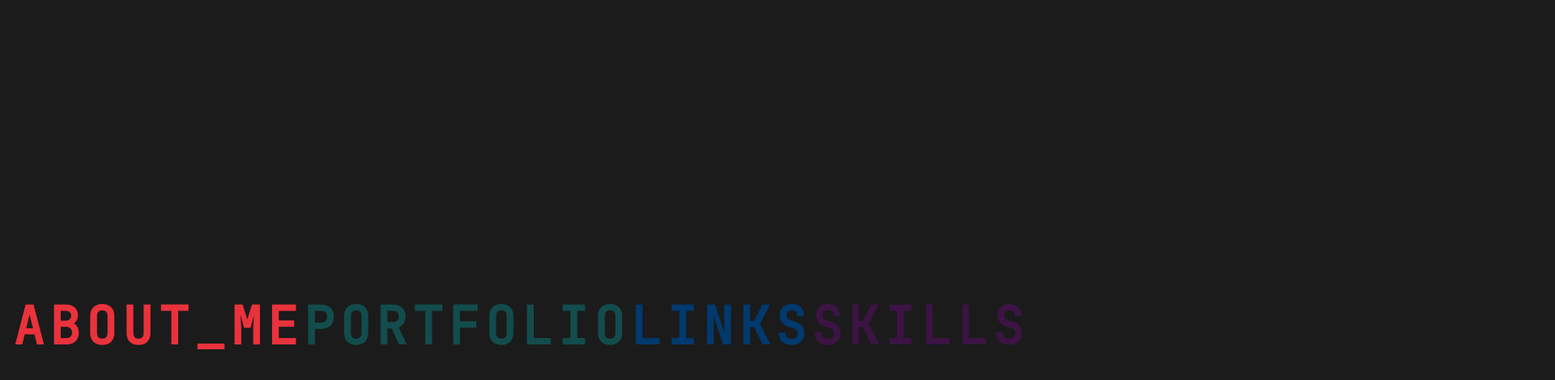
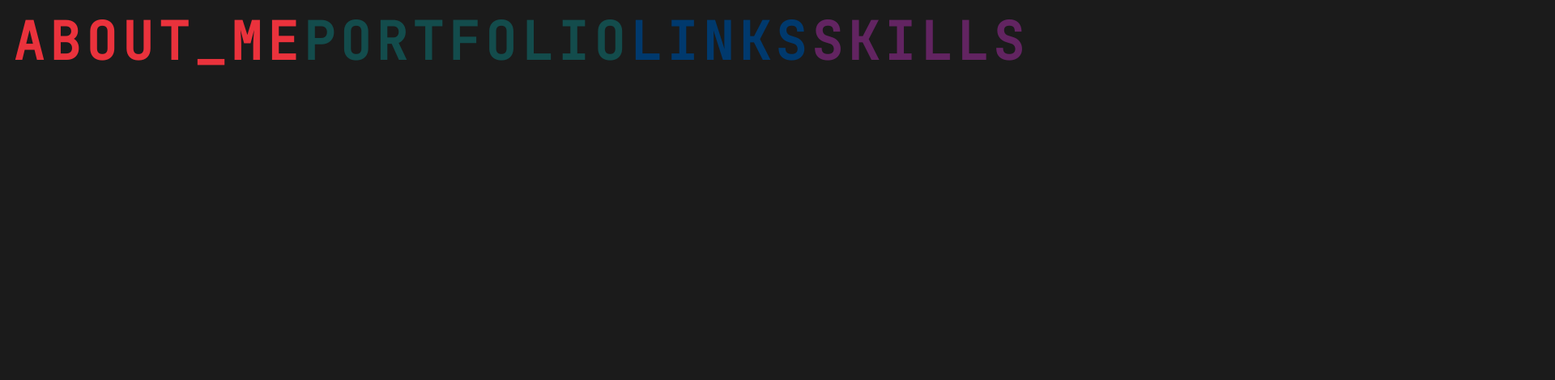
Before and after one commit to ari-goldman/website-of-me, a plain HTML site: page index.html in a window 1280 px wide. Shown: the top 470 px of the page at 81% size, 1920 px wide, since content can reach past the window. Drawn offline with Linux system fonts and the light colour scheme; a web font is replaced by a local one.

Commit message:
moved colorings to css so it doesn't need to run the color function each time a tab is changed. Also moved it to the top since it's (supposedly) a navbar

```diff
--- a/script.js
+++ b/script.js
@@ -32,13 +32,14 @@ var selectors = document.querySelectorAll(".scroll-selector")
 
 var timeAtLastChange = 0
 document.addEventListener("wheel", function(e) {
+    console.log(e.deltaX)
     let d = new Date()
     if(d.getTime() - timeAtLastChange < 2000) return
 
     var incdec
-    if(e.deltaY <= -50){
+    if(e.deltaX <= -50){
         incdec = -1
-    }else if(e.deltaY >= 50){
+    }else if(e.deltaX >= 50){
         incdec = 1
     }else{
         return;
@@ -83,20 +84,6 @@ const scrollToLetter = (selectorItem, char) => {
         selectorItem.style.transform = `translateY(${1.5}em)`
 }
 
-
-const colorSelector = (selector, begin, end) => {
-    selectorContainers = selector.querySelectorAll('.scroll-selector-container')
-    for(var i = 0; i < selectorItems.length; i++){
-        if(i >= begin && i < end){
-            // console.warn(tabColorsSelected[parseInt(selectorItems[i].getAttribute('data-tab'))])
-            selectorContainers[i].style.color = tabColorsSelected[parseInt(selectorContainers[i].getAttribute('data-tab'))]
-        }else{
-            selectorContainers[i].style.color = tabColorsUnelected[parseInt(selectorContainers[i].getAttribute('data-tab'))]
-        }
-    }
-}
-
-
 const assignTabs = (selector, initial) => {
     var curTab = 0
     selectorContainers = selector.querySelectorAll('.scroll-selector-container')
@@ -116,9 +103,10 @@ const assignTabs = (selector, initial) => {
 const setTab = (selector, t) => {
     scrollToRepeatingString(selector,tabSquish.substring(tabIndices[t], tabSquish.length) + tabSquish.substring(0, tabIndices[t]))
     assignTabs(selector, t)
-    colorSelector(selector, 0, tabs[t].length)
     selector.setAttribute('data-tab-selected',`${t}`)
 }
+
+
 
 selectors.forEach((selector) => {
     setTab(selector, 0)
--- a/styles.css
+++ b/styles.css
@@ -10,8 +10,15 @@
 
     font-family: "JetBrains Mono", monospace;
 
-    --selected-tab: rgb(255,0,64);
-    --unselected-tab: rgb(122,0,32);
+    --tab-0-selected: #ea323c;
+    --tab-1-selected: #5ac54f;
+    --tab-2-selected: #00cdf9;
+    --tab-3-selected: #ca52c9;
+    --tab-0-unselected: #571c27;
+    --tab-1-unselected: #134c4c;
+    --tab-2-unselected: #00396d;
+    --tab-3-unselected: #622461;
+
 }
 
 body {
@@ -19,9 +26,9 @@ body {
 }
 
 #main {
-    height: 100vh;
+    width: 100vw;
     display: flex;
-    /* overflow: hidden; */
+    flex-direction: column;
     align-items: center;
     align-content: center;
     justify-content: center;
@@ -29,6 +36,7 @@ body {
 }
 
 .scroll-selector-box{
+    margin: 0.25em;
     font-size: 5vw;
     display: flex;
     width: 300%;
@@ -41,12 +49,13 @@ body {
     font-weight: 700;
     /* font-size: 10rem; */
     /* width: 10rem; */
-    height: 1em;
+    height: 1.3em;
     display: flex;
     flex-direction: row;
     overflow-y: hidden;
     cursor: pointer;
     user-select: none;
+    transform: scaleY(2vh);
 }
 
 .scroll-selector-container {
@@ -54,8 +63,13 @@ body {
     display: flex;
     /* align-items: center; */
     justify-content: center;
+    transition: background-color, 1000ms, ease-out;
+    /* background-color: rgba(0,0,0,0); */
+}
 
-}
+/* .scroll-selector-container:hover {
+    background-color: #131313;
+} */
 
 .scroll-selector-item {
     /* width: 1rem; */
@@ -63,8 +77,47 @@ body {
     text-align: center;
     display: flex;
     flex-direction: column;
-    transition-property: transform, color;
-    transition-duration: 2s;
-    transition-timing-function: cubic-bezier(.47,0,.15,1);
-    transform: translateY(0);
+    /* transition-property: transform, color; */
+    transition: transform 2s cubic-bezier(.47,0,.15,1), color 1s cubic-bezier(.47,0,.15,1);
+    /* transition-duration: 2s;
+    transition-timing-function: cubic-bezier(.47,0,.15,1); */
+    transform: translateY(0) translate(0,0);
 }
+
+.scroll-selector[data-tab-selected='0'] .scroll-selector-container[data-tab='0'] {
+    color: var(--tab-0-selected);
+}
+.scroll-selector[data-tab-selected='1'] .scroll-selector-container[data-tab='1'] {
+    color: var(--tab-1-selected);
+}
+.scroll-selector[data-tab-selected='2'] .scroll-selector-container[data-tab='2'] {
+    color: var(--tab-2-selected);
+}
+.scroll-selector[data-tab-selected='3'] .scroll-selector-container[data-tab='3'] {
+    color: var(--tab-3-selected);
+}
+
+.scroll-selector:not([data-tab-selected='0']) .scroll-selector-container[data-tab='0'] {
+    color: var(--tab-0-unselected);
+}
+/* .scroll-selector:not([data-tab-selected='0']) .scroll-selector-container[data-tab='0']:hover {
+    color: var(--tab-0-selected);
+} */
+.scroll-selector:not([data-tab-selected='1']) .scroll-selector-container[data-tab='1'] {
+    color: var(--tab-1-unselected);
+}
+/* .scroll-selector:not([data-tab-selected='1']) .scroll-selector-container[data-tab='1']:hover {
+    color: var(--tab-1-selected);
+} */
+.scroll-selector:not([data-tab-selected='2']) .scroll-selector-container[data-tab='2'] {
+    color: var(--tab-2-unselected);
+}
+/* .scroll-selector:not([data-tab-selected='2']) .scroll-selector-container[data-tab='2']:hover {
+    color: var(--tab-2-selected);
+} */
+.scroll-selector:not([data-tab-selected='3']) .scroll-selector-container[data-tab='3'] {
+    color: var(--tab-3-unselected);
+}
+/* .scroll-selector:not([data-tab-selected='3']) .scroll-selector-container[data-tab='3']:hover {
+    color: var(--tab-3-selected);
+} */
```
Also changed, not shown: index.html (+0 -2 lines), 1 other file.
